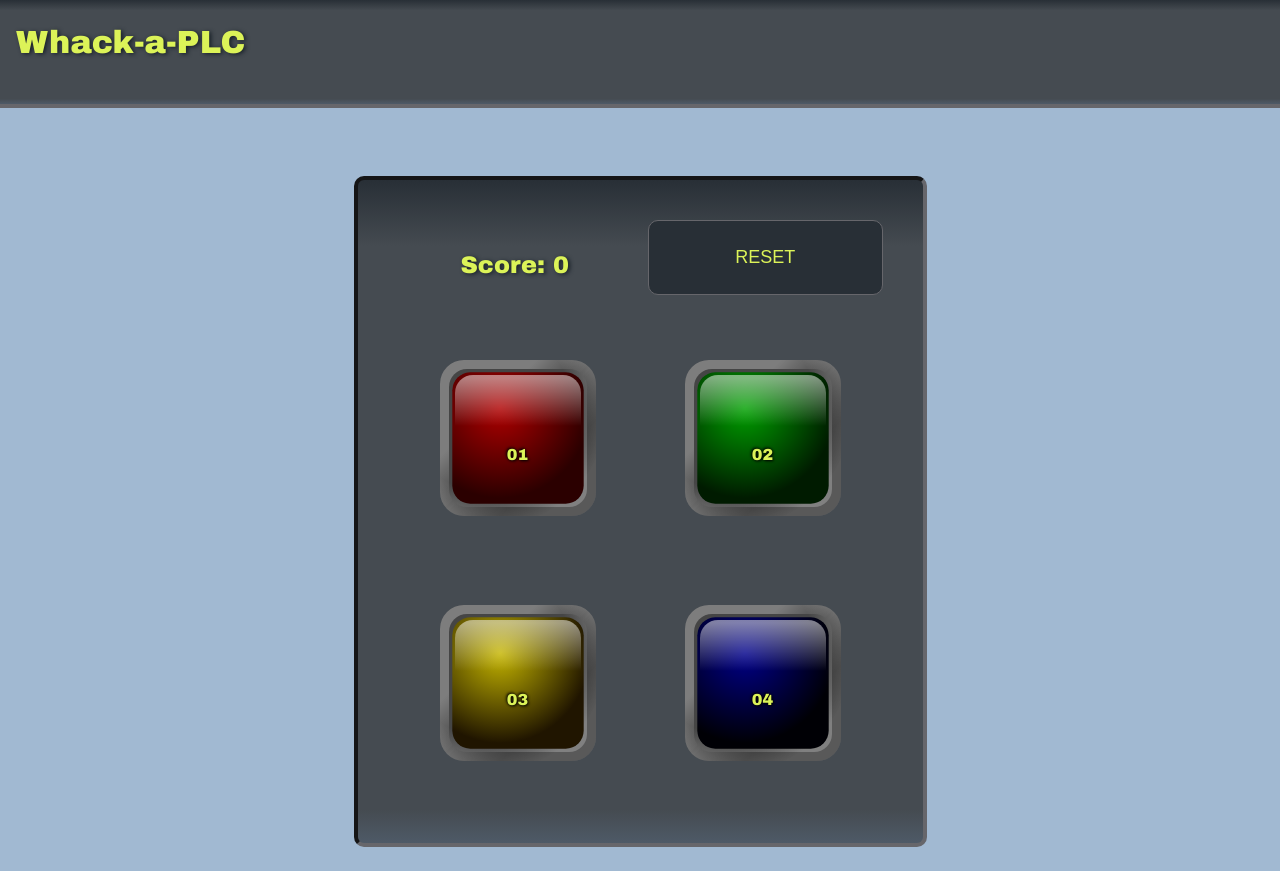
After one commit to 4PUBjeC2gaE7/Whack-a-PLC_Client, a Flask app: template templates/control.html in a window 1280 px wide. The commit adds this page. Run offline with Flask 3, Linux system fonts and the light colour scheme; the template is opened without the code that fills it, so the values that code supplies are empty.

Commit message:
created "reset" control

```diff
--- a/app.py
+++ b/app.py
@@ -82,8 +82,8 @@ def route_index():
                     return redirect(url_for('route_index'), code=303)
         case "GET":
             return render_template('index.html')
-        case _:
-            return redirect(url_for('route_index'), code=404)
+    # fail-through
+    return redirect(url_for('route_index'), code=404)
 
 @app.route("/data-stream", methods=["GET"])
 def route_data():
@@ -91,12 +91,9 @@ def route_data():
         def event_stream():
             laststate = stream.state.copy()
             while True:
-            #    yield f'data: {json.dumps(stream.state)}\n\n'
                 if laststate != stream.state:
                     laststate = stream.state.copy()
-                    # yield f'{json.dumps(stream.state)}\n\n'
                     yield f'data: {json.dumps(stream.state)}\n\n'
-                    # yield "here\n\nthere\n\n"
                 time.sleep(0.1)
         return Response(event_stream(), content_type='text/event-stream')
     # fail-through
@@ -105,17 +102,29 @@ def route_data():
 @app.route("/monitor", methods=["GET"])
 def route_mon():
     return render_template('monitor.html')
-    # return redirect(url_for('route_index'), code=404)
 
 @app.route("/control", methods=["GET","POST"])
 def route_ctrl():
     match request.method:
         case "POST":
-            pass    #TODO
+            # print(f'\n\n{request.data.decode()}\n')
+            mySuccess = False
+            myPost = json.loads(request.data.decode())['select']
+            print(myPost)
+            for select in myPost:
+                match select:
+                    case "score":
+                        client.write_register(scoreAddr,0)
+                        mySuccess = True
+                    case ["red"|"yellow"|"green"|"blue"]:
+                        client.write_coil(clickSw[select], False)
+                        mySuccess = True
+            if mySuccess:
+                return json.dumps({'success':True}), 200, {'ContentType':'application/json'}
         case "GET":
-            pass    #TODO
-        case _:
-            return redirect(url_for('route_index'), code=404)
+            return render_template('control.html')
+    # fail-through
+    return redirect(url_for('route_index'), code=404)
 
 @app.route("/advance", methods=["GET","POST"])
 def route_adv():
@@ -124,8 +133,8 @@ def route_adv():
             pass    #TODO
         case "GET":
             pass    #TODO
-        case _:
-            return redirect(url_for('route_index'), code=404)
+    # fail-through
+    return redirect(url_for('route_index'), code=404)
 
 @app.route("/favicon", methods=["GET"])
 def route_favicon():
--- a/static/styles.css
+++ b/static/styles.css
@@ -90,14 +90,14 @@ h1, h2, h3, label {
     margin-right: 2em;
 }
 
-form {
+form, .form {
   display: grid;
   column-gap: 1em;
   row-gap: 5px;
   grid-template-columns: 1fr 1fr;
 }
 
-input, select {
+button, input, select {
     border-radius: 10px;
     margin-bottom: 15px;
     padding: 10px 8px;
@@ -106,7 +106,7 @@ input, select {
     text-transform: uppercase;
 }
 
-input[type=text], select {
+button, input[type=text], select {
     background-color: var(--bg-dark);
     border: 1px solid var(--border);
     color: var(--text-highlight);
--- /dev/null
+++ b/templates/control.html
@@ -0,0 +1,35 @@
+{% extends 'monitor.html' %}
+
+{% block head %}
+{{ super() }}
+<script>
+  function resetScore() {
+    const request = new Request("/control", { method: "POST", body: '{"select": ["score"]}' });
+    fetch(request);
+  }
+
+  function addClicks(e)
+  {
+    let myReset = document.querySelector('#reset');
+    myReset.addEventListener("click", resetScore);
+  }
+</script>
+{% endblock %}
+
+{% block main %}
+<div class="center block">
+    <div class="form">
+    <h2>Score: <span id="score">0</span></h2>
+    <button id="reset" type="button">Reset</button>
+    </div>
+    <div id="buttons" class="wrapper">
+      <div id="red" class="indicator square red"><h3 class="label">01</h3></div>
+      <div id="yellow" class="indicator square green"><h3 class="label">02</h3></div>
+      <div id="green" class="indicator square yellow"><h3 class="label">03</h3></div>
+      <div id="blue" class="indicator square blue"><h3 class="label">04</h3></div>
+    </div>
+</div>
+<script>
+  document.addEventListener("DOMContentLoaded", addClicks);
+</script>
+{% endblock %}
--- a/templates/monitor.html
+++ b/templates/monitor.html
@@ -2,7 +2,6 @@
 
 {% block head %}
 <link rel="stylesheet" href="/static/LED.css" />
-<!-- <script src="http://code.jquery.com/jquery-latest.js"></script> -->
 <script>
 if (!!window.EventSource) {
   var source = new EventSource('/data-stream');
```
